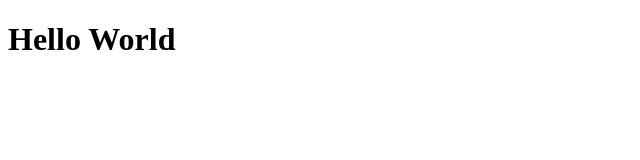
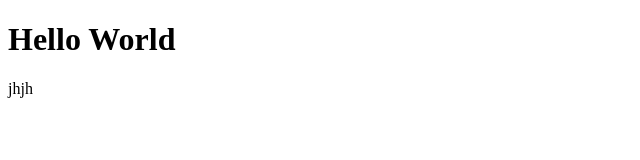
Before and after one commit to LudovicGouverneur/DigiCoin, a plain HTML site: page index.html in a window 1280 px wide. Shown: the full height of the page, 0-640 px from the left. Drawn offline with Linux system fonts and the light colour scheme.

Commit message:
2nd commit

```diff
--- a/index.html
+++ b/index.html
@@ -8,6 +8,7 @@
 </head>
 <body>
     <h1>Hello World</h1>
+    <p>jhjh</p>
 
 </body>
 </html>
```
